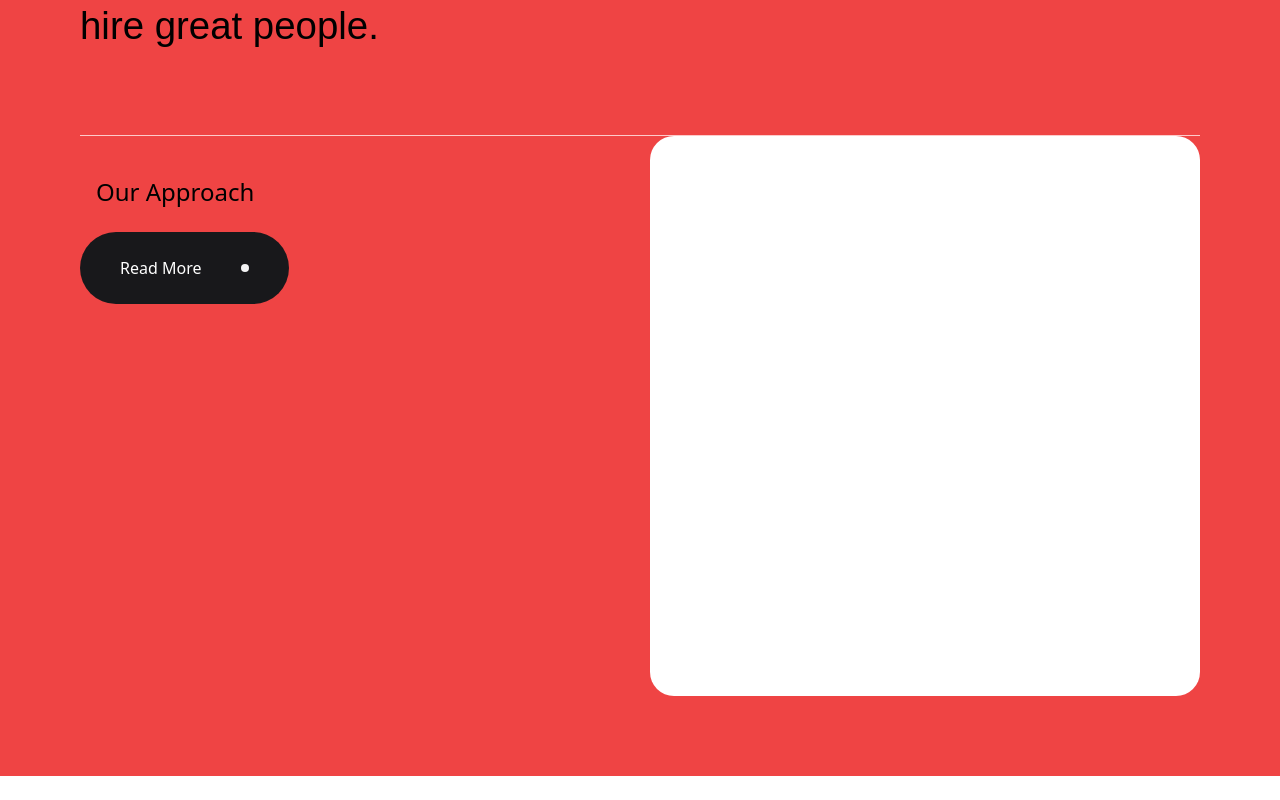
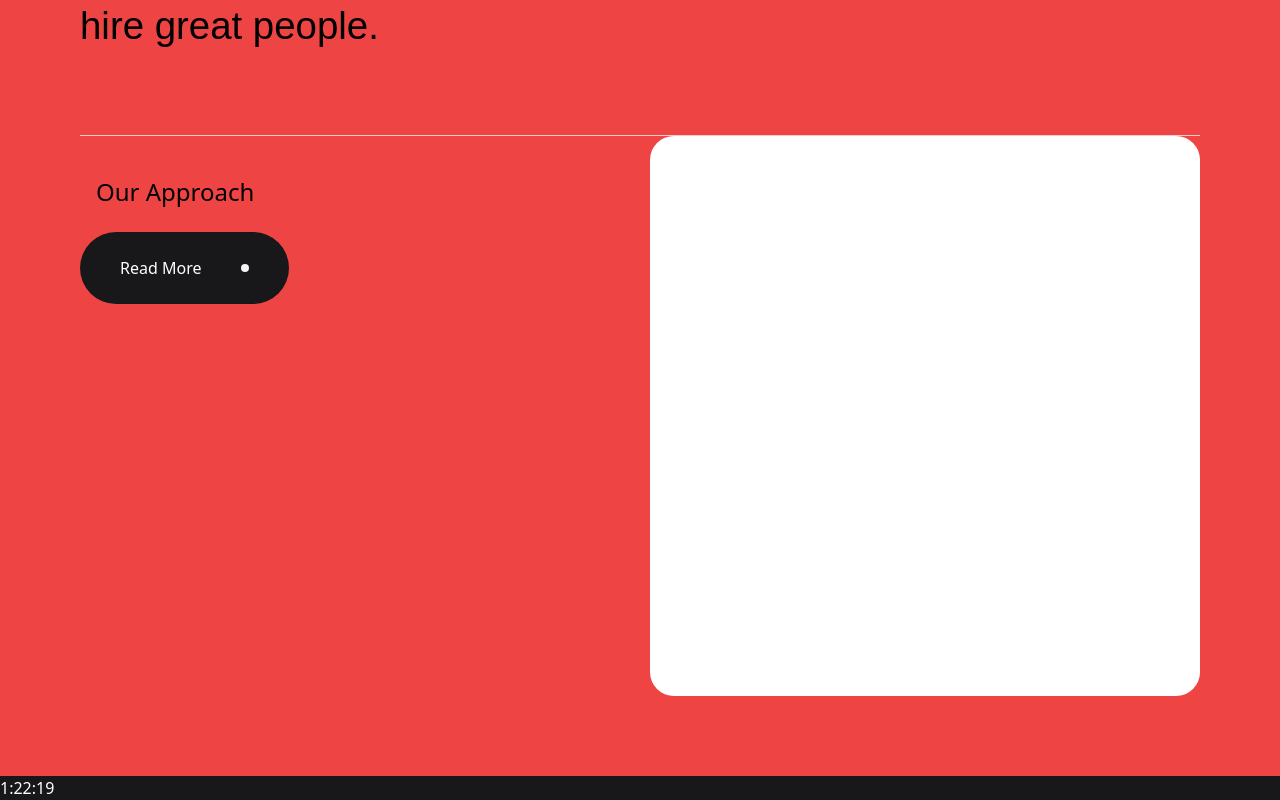
Before and after one commit to Shantanu-Chavan26/OCHI-React-Locomotives, a React (Vite) app: page / in a window 1280 px wide. Shown: the part 1331-2131 px from the top of the page. Before the commit the page ends 2107 px from the top, so only its background shows below. Built offline with nearby package versions, Linux system fonts and the light colour scheme; a web font is replaced by a local one.

Commit message:
Eyes Creation

```diff
--- a/src/components/Eyes.jsx
+++ b/src/components/Eyes.jsx
@@ -3,7 +3,7 @@ import React from 'react'
 function Eyes() {
   return (
     <div>
-
+      1:22:19
     </div>
   )
 }
```
